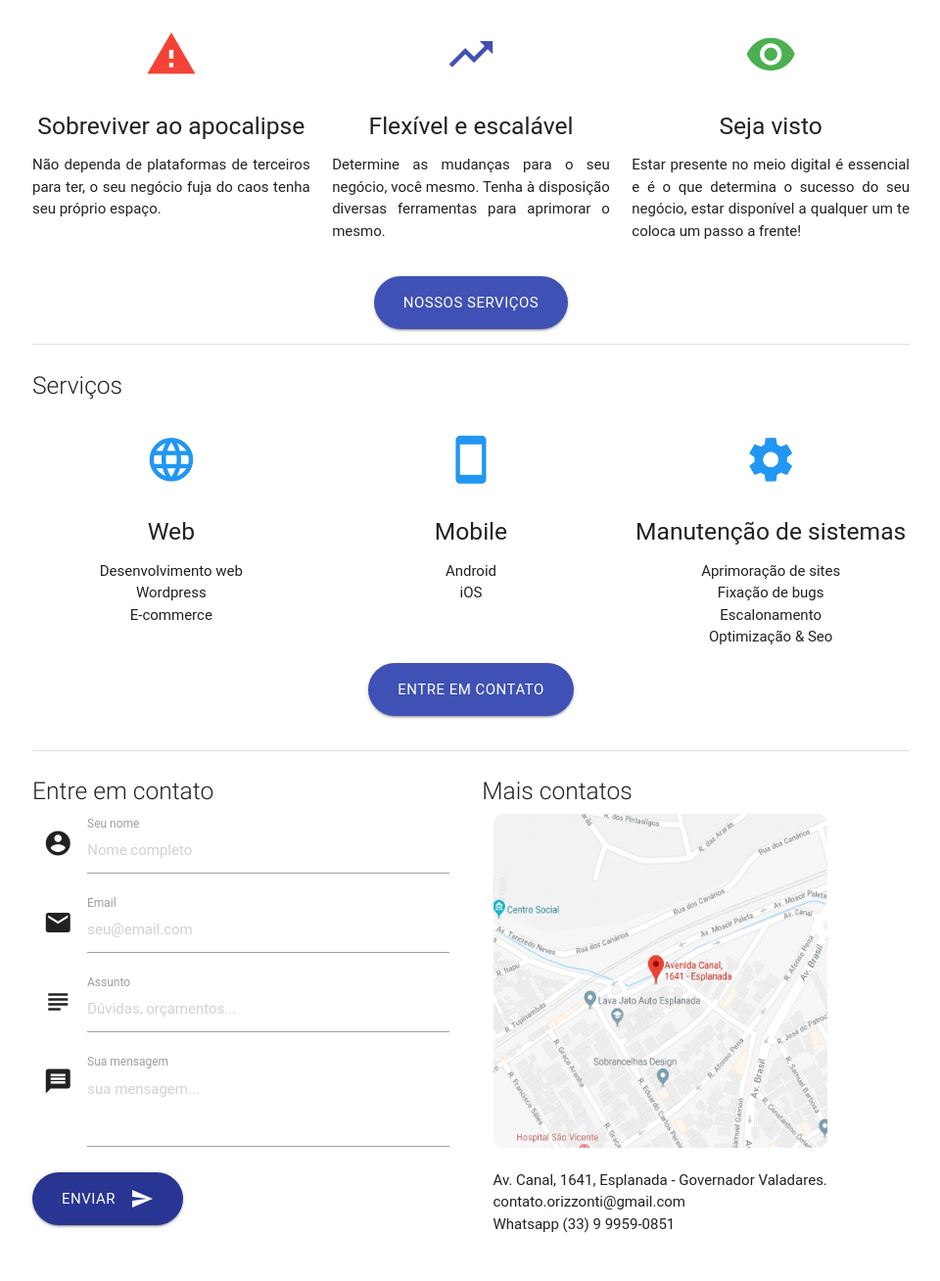
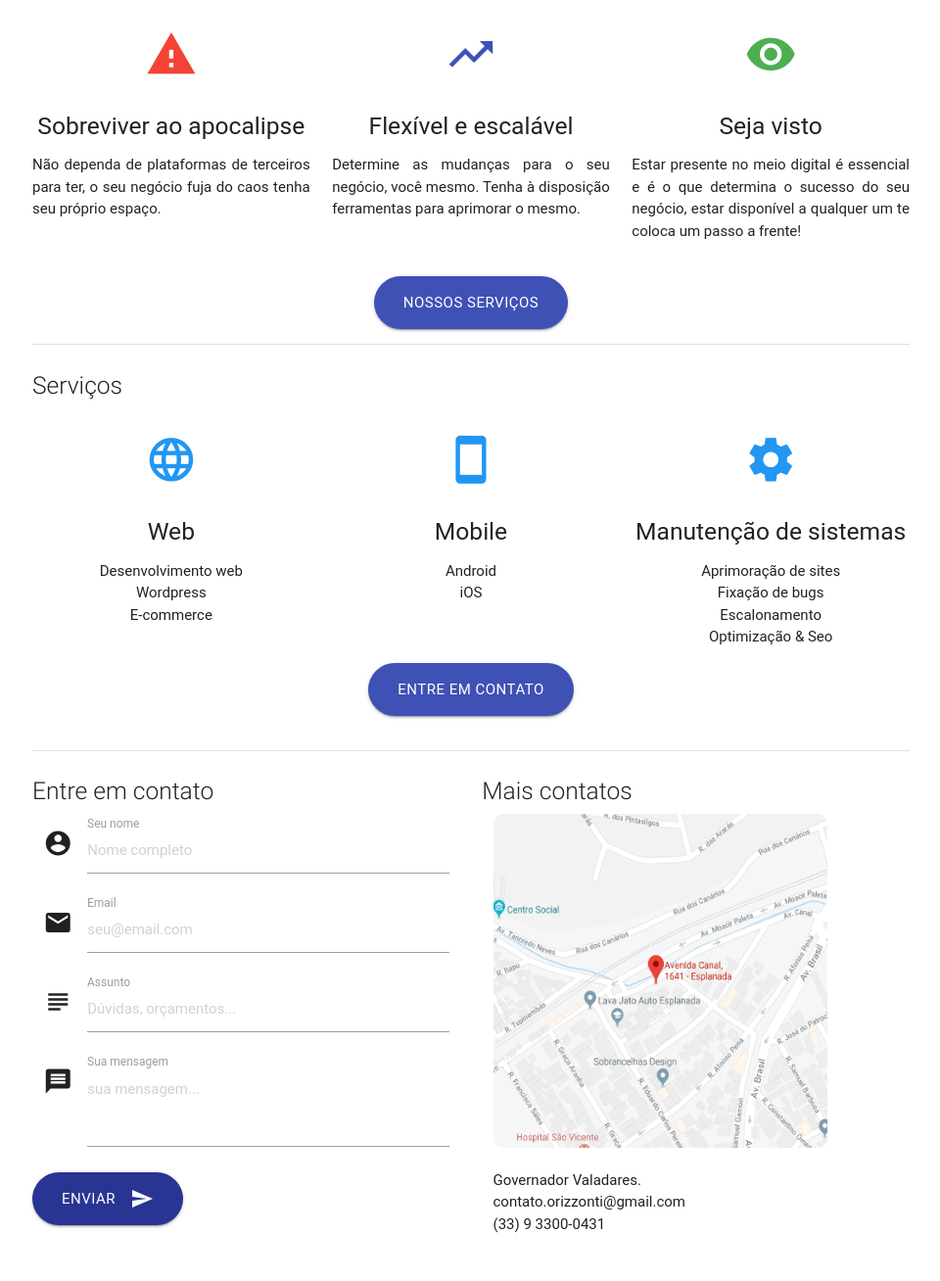
Before and after one commit to maurxeugenio/orzzti, a plain HTML site: page index.html in a window 1280 px wide. Shown: the part 1067-2375 px from the top of the page at 98% size, without its empty margins (159-1119 px from the left). Drawn offline with nearby package versions, Linux system fonts and the light colour scheme; a web font is replaced by a local one.

Commit message:
atualizações

```diff
--- a/index.html
+++ b/index.html
@@ -104,7 +104,7 @@
                         <h5 class="center">Flexível e escalável</h5>
                         <p class="justify">
                             Determine as mudanças para o seu negócio, você mesmo.
-                            Tenha à disposição diversas ferramentas para aprimorar o mesmo.
+                            Tenha à disposição ferramentas para aprimorar o mesmo.
                         </p>
                     </div>
                 </div>
@@ -179,9 +179,9 @@
                         <img class="mostruario" width="100%" height="auto" src="img/map.png" alt="Localização da Orizzonti" />
                     </div>
                     <ul class="col s12">
-                        <li>Av. Canal, 1641, Esplanada - Governador Valadares.</li>
+                        <li>Governador Valadares.</li>
                         <li>contato.orizzonti@gmail.com</li>
-                        <li>Whatsapp (33) 9 9959-0851</li>
+                        <li>(33) 9 3300-0431</li>
                     </ul>
                 </div>
             </div>
```
